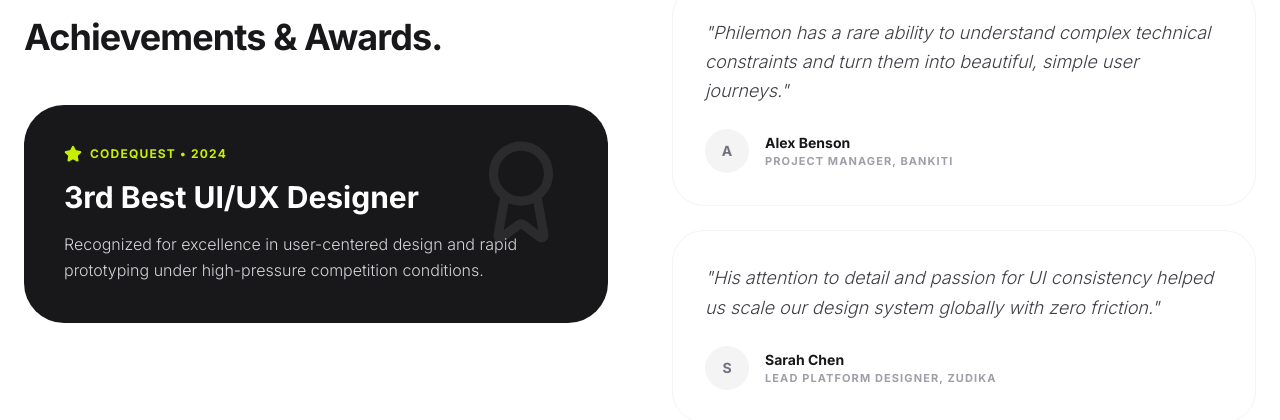
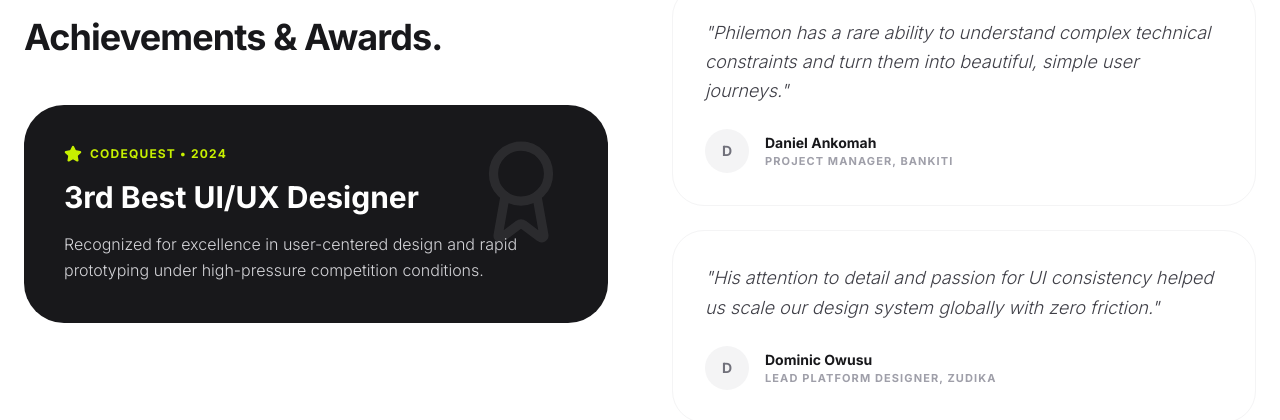
Before and after one commit to Philemon12421/UI-Ux-portfolio-Philemon, a React (Vite) app: page / in a window 1280 px wide. Shown: the part 4685-5105 px from the top of the page. Built offline with nearby package versions, Linux system fonts and the light colour scheme.

Commit message:
Update Home.tsx

```diff
--- a/src/pages/Home.tsx
+++ b/src/pages/Home.tsx
@@ -175,13 +175,13 @@ export default function Home() {
                 {
                   quote:
                     "Philemon has a rare ability to understand complex technical constraints and turn them into beautiful, simple user journeys.",
-                  author: "Alex Benson",
+                  author: "Daniel Ankomah",
                   role: "Project Manager, Bankiti",
                 },
                 {
                   quote:
                     "His attention to detail and passion for UI consistency helped us scale our design system globally with zero friction.",
-                  author: "Sarah Chen",
+                  author: "Dominic Owusu",
                   role: "Lead Platform Designer, Zudika",
                 },
               ].map((testi, i) => (
```
